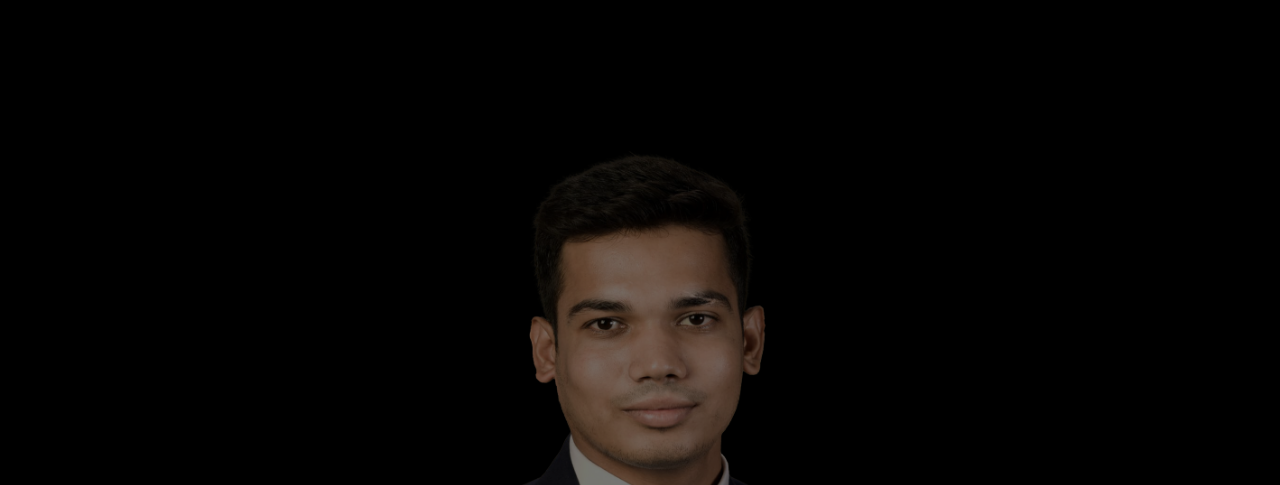
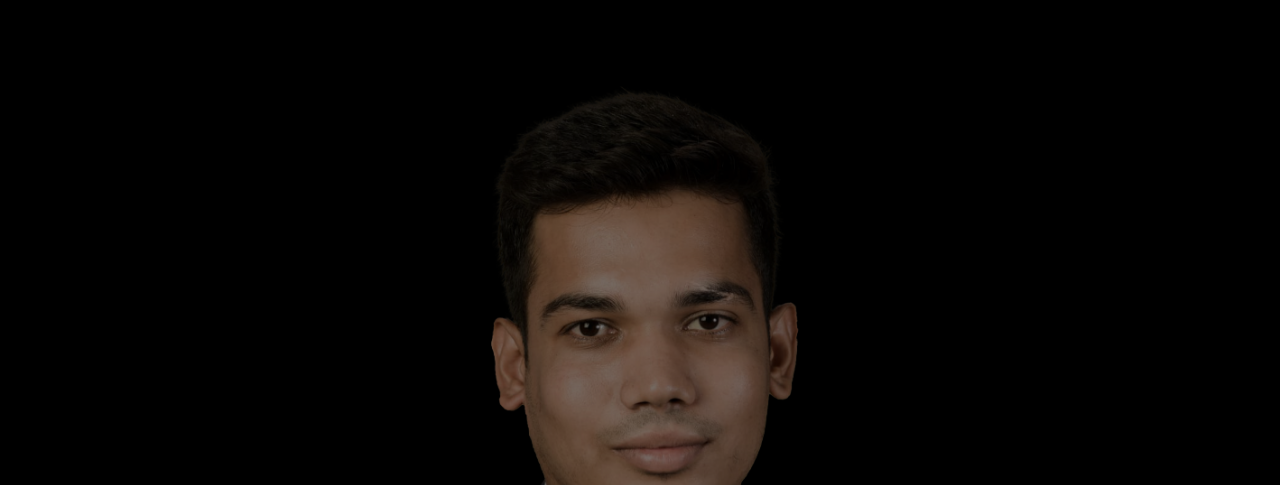
Before and after one commit to kirtan1821/portfolio1.2, a plain HTML site: page index.html in a window 1280 px wide. Shown: the part 80-565 px from the top of the page. Drawn offline with Linux system fonts and the light colour scheme; files whose address does not match are found by name.

Commit message:
Update index.html

```diff
--- a/index.html
+++ b/index.html
@@ -46,7 +46,7 @@
 	    </div>
 	  </nav>
 
-	  <section class="intro route bg-image" style="background-image: url(images/bg1.jpg)">
+	  <section class="intro route bg-image" style="background-image: url(images/bg.jpg)">
       <div class="overlay-itro"></div>
       <div class="container">
         <div class="row no-gutters slider-text js-fullheight justify-content-center align-items-center" >
```
